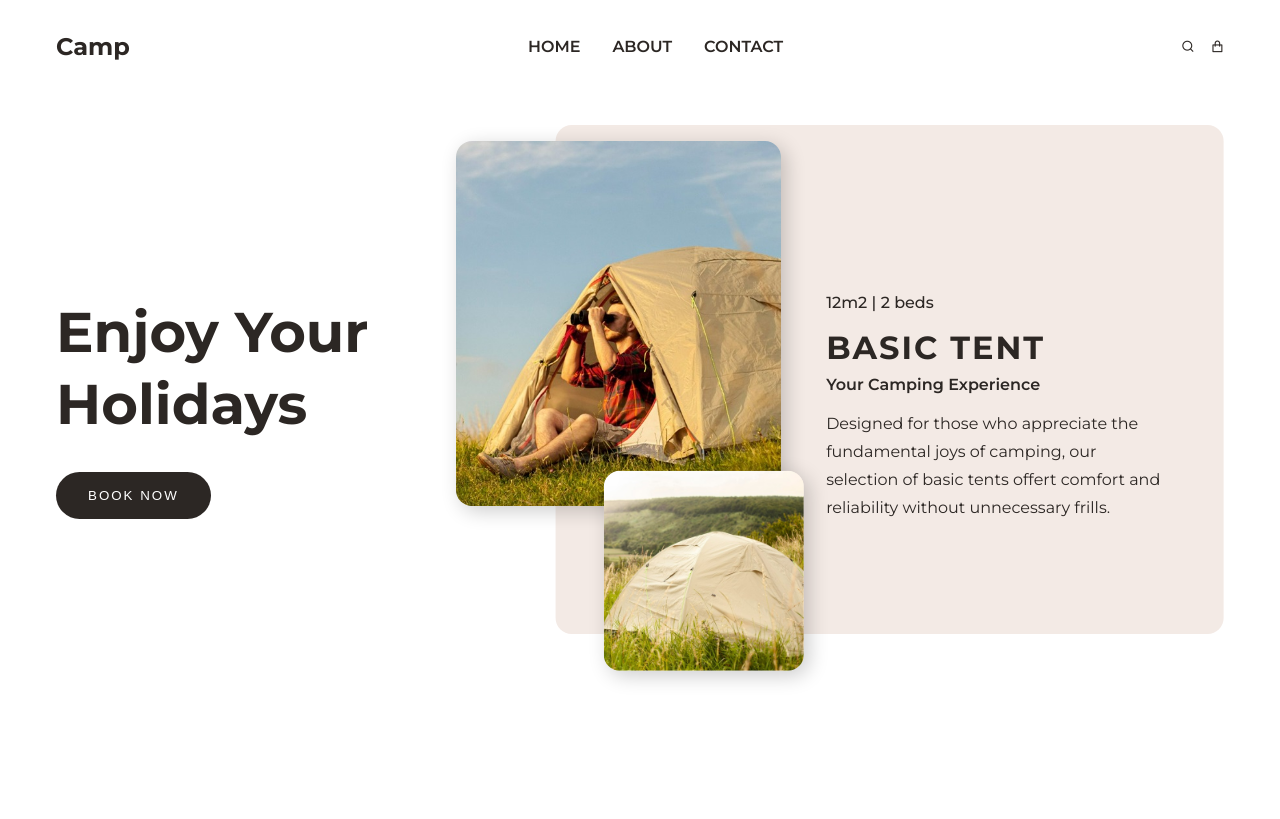
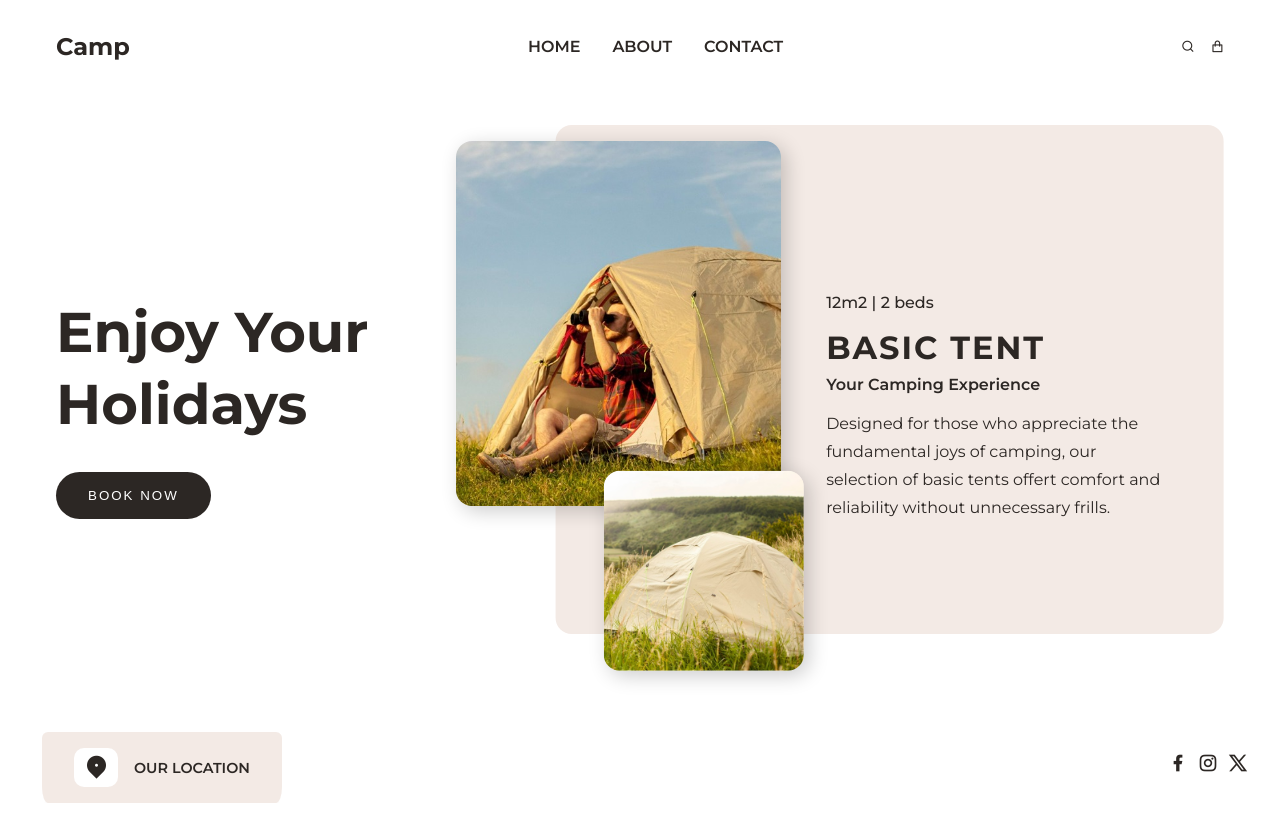
Before and after one commit to ClementMadiot/Web_Design_Camp, a website: page index.html in a window 1280 px wide. Drawn offline with nearby package versions, Linux system fonts and the light colour scheme.

Commit message:
add footer and his css style

```diff
--- a/index.html
+++ b/index.html
@@ -4,8 +4,8 @@
     <meta charset="UTF-8" />
     <meta name="viewport" content="width=device-width, initial-scale=1.0" />
     <link
-    href="https://cdn.jsdelivr.net/npm/remixicon@4.2.0/fonts/remixicon.css"
-    rel="stylesheet"
+      href="https://cdn.jsdelivr.net/npm/remixicon@4.2.0/fonts/remixicon.css"
+      rel="stylesheet"
     />
     <link rel="stylesheet" href="style.css" />
     <title>Web Design Mastery | Camp</title>
@@ -35,6 +35,7 @@
 
     <!-- section tent -->
     <section class="container">
+      <!-- container_left -->
       <article class="container_left">
         <h1>enjoy your holidays</h1>
         <div class="container_btn">
@@ -42,6 +43,7 @@
         </div>
       </article>
 
+      <!-- container_right -->
       <article class="container_right">
         <div class="images">
           <img class="tent-1" src="assets/tent-1.jpg" alt="tent-1" />
@@ -51,15 +53,39 @@
           <h4>12m2 | 2 beds</h4>
           <h2>basic tent</h2>
           <h3>your camping experience</h3>
-          <p>Designed for those who appreciate the fundamental joys of camping, our selection of basic tents offert comfort and reliability without unnecessary frills.</p>
+          <p>
+            Designed for those who appreciate the fundamental joys of camping,
+            our selection of basic tents offert comfort and reliability without
+            unnecessary frills.
+          </p>
         </div>
       </article>
+    </section>
+    <!-- section tent -->
 
-    </section>
+    <!-- footer  -->
+    <footer>
+      <!-- location  -->
+      <article class="location">
+        <span><i class="ri-map-pin-2-fill"></i></span>
+        <p>our location</p>
+      </article>
 
-    <!-- section tent -->
+      <!-- social media  -->
+      <article class="socials">
+        <span>
+          <a href="#"><i class="ri-facebook-fill"></i></a>
+        </span>
+        <span>
+          <a href="#"><i class="ri-instagram-line"></i></a>
+        </span>
+        <span>
+          <a href="#"><i class="ri-twitter-x-line"></i></a>
+        </span>
+      </article>
+    </footer>
     <!-- script -->
     <script src="https://unpkg.com/scrollreveal"></script>
     <script src="main.js"></script>
   </body>
-  </html>
+</html>
--- a/style.css
+++ b/style.css
@@ -256,6 +256,47 @@ nav {
     color: var(--text-dark);
   }
 }
+/*/ footer  /*/
+footer {
+  display: flex;
+  align-items: center;
+  justify-content: space-between;
+  margin: 0 2rem 1rem 2rem;
+}
+.location {
+  display: flex;
+  align-items: center;
+  color: var(--text-dark);
+  background-color: var(--primary-color);
+  padding: 1rem 2rem 1rem 2rem;
+  gap: 1rem;
+  border-radius: 1rem;
+  font-size: 0.9rem;
+  font-weight: 600;
+  border: 10px solid var(--white);
+  border-bottom: none;
+
+  span {
+    padding: 5px 10px;
+    font-size: 1.5rem;
+    color: var(--text-dark);
+    background-color: var(--white);
+    border-radius: 10px;
+  }
+  p{
+    text-transform: uppercase;
+  }
+}
+
+.socials {
+  display: flex;
+  align-items: center;
+  gap: 10px;
+  a {
+    font-size: 1.25rem;
+    color: var(--text-dark);
+  }
+}
 
 /*/ responsive section /*/
 @media (width > 768px) {
```
Also changed, not shown: remind.md (+5 -2 lines).
